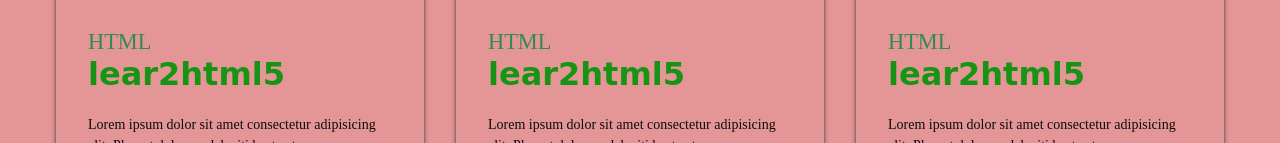
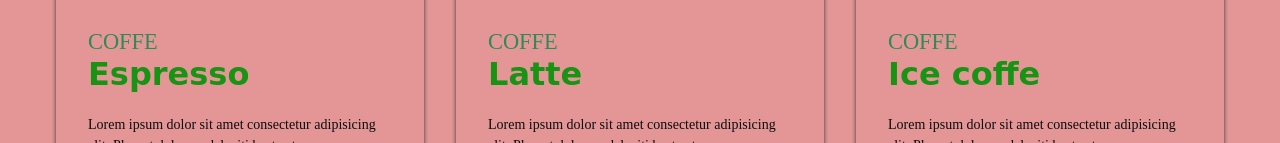
Before and after one commit to Vicak66/cart-layout-design, a plain HTML site: page index.html in a window 1280 px wide. Shown: the part 374-517 px from the top of the page. Drawn offline with Linux system fonts and the light colour scheme.

Commit message:
changed coffe photo

```diff
--- a/index.html
+++ b/index.html
@@ -11,11 +11,11 @@
         <article class="card">
             <div class="card-link">
                 <a href="#">
-                    <img src="./images/c1p.jpg" alt="baking cake image" class="card-img">
+                    <img src="./images/c1p.jpg" alt="so want drink esresso" class="card-img">
                 </a>
                 <div class="card-body">
-                    <span class="card-category">HTML</span>
-                    <h2 class="card-title">lear2html5</h2>
+                    <span class="card-category">COFFE</span>
+                    <h2 class="card-title">Espresso</h2>
                     <p class="card-description">Lorem ipsum dolor sit amet consectetur adipisicing elit. Placeat dolorem deleniti beatae tempora accusamus itaque quis magni! Quis aliquid, mollitia consequuntur quasi inventore itaque. Laborum saepe nobis repellat impedit fuga.</p>
                     <div class="card-post-info">
                         <img src="./images/f1f.jpg" alt="the girl who bakes the cake" class="card-avatar">
@@ -29,11 +29,11 @@
         <article class="card">
             <div class="card-link">
                 <a href="#">
-                    <img src="./images/c2p.jpg" alt="baking cake image" class="card-img">
+                    <img src="./images/c2p.jpg" alt="two guns latte-coffe" class="card-img">
                 </a>
                 <div class="card-body">
-                    <span class="card-category">HTML</span>
-                    <h2 class="card-title">lear2html5</h2>
+                    <span class="card-category">COFFE</span>
+                    <h2 class="card-title">Latte</h2>
                     <p class="card-description">Lorem ipsum dolor sit amet consectetur adipisicing elit. Placeat dolorem deleniti beatae tempora accusamus itaque quis magni! Quis aliquid, mollitia consequuntur quasi inventore itaque. Laborum saepe nobis repellat impedit fuga.</p>
                     <div class="card-post-info">
                         <img src="./images/f2f.jpg" alt="the girl who bakes the cake" class="card-avatar">
@@ -47,11 +47,11 @@
         <article class="card">
             <div class="card-link">
                 <a href="#">
-                    <img src="./images/c3p.jpg" alt="baking cake image" class="card-img">
+                    <img src="./images/c3p.jpg" alt="ice coffe drink and write code" class="card-img">
                 </a>
                 <div class="card-body">
-                    <span class="card-category">HTML</span>
-                    <h2 class="card-title">lear2html5</h2>
+                    <span class="card-category">COFFE</span>
+                    <h2 class="card-title">Ice coffe</h2>
                     <p class="card-description">Lorem ipsum dolor sit amet consectetur adipisicing elit. Placeat dolorem deleniti beatae tempora accusamus itaque quis magni! Quis aliquid, mollitia consequuntur quasi inventore itaque. Laborum saepe nobis repellat impedit fuga.</p>
                     <div class="card-post-info">
                         <img src="./images/f3f.jpg" alt="the girl who bakes the cake" class="card-avatar">
```
Also changed, not shown: images/c3p.jpg, 2 other files.
